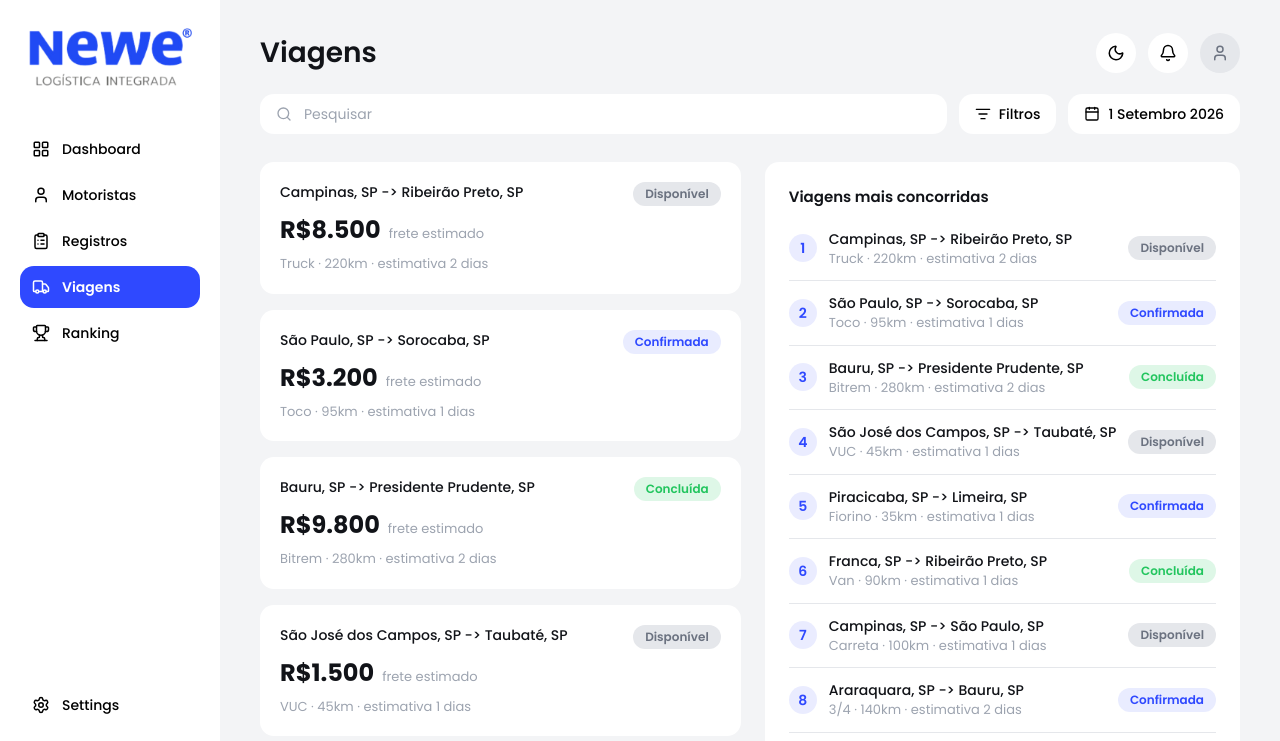
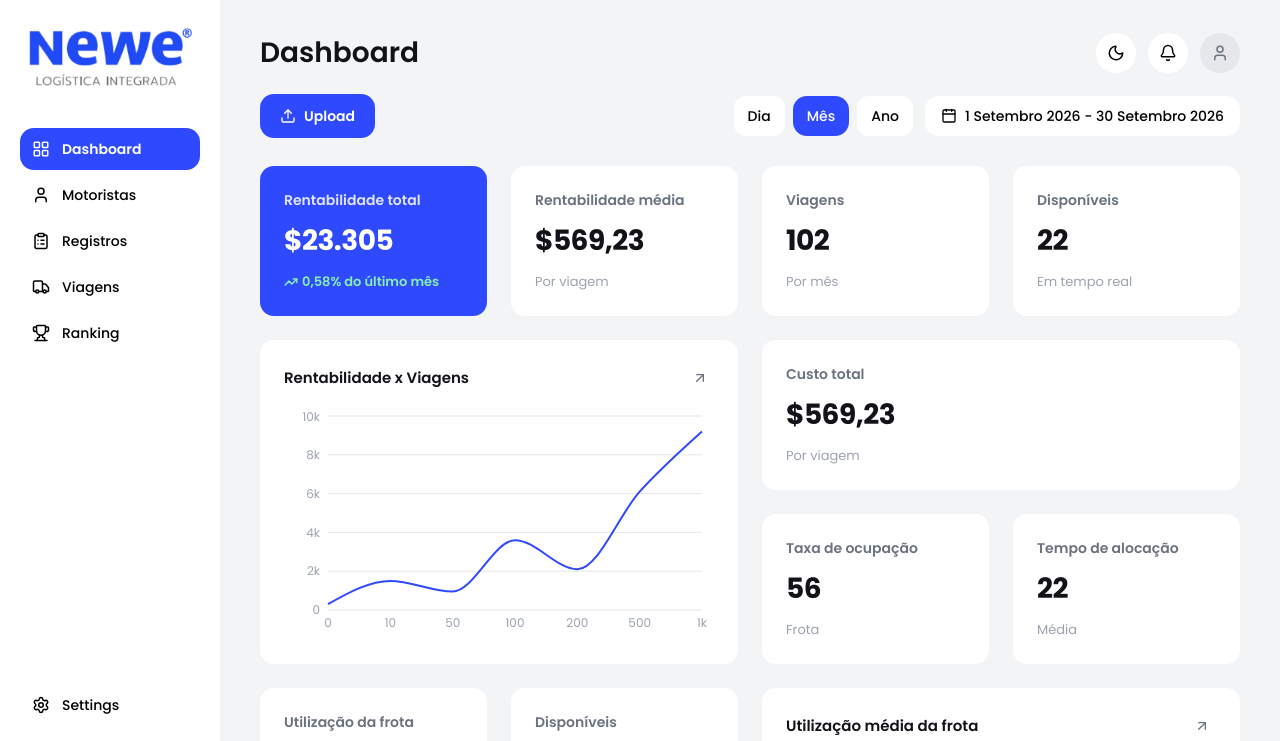
Before and after one commit to OmniDevsOficial/API-Logistica, a React (Vite) app in the folder frontend/: page / in a window 1280 px wide. Shown: the top 741 px of the page. Built offline with nearby package versions, Linux system fonts and the light colour scheme.

Commit message:
refactor(OM-75): adiciona roteamento com React Router e extrai header compartilhado entre as telas

```diff
--- a/frontend/package.json
+++ b/frontend/package.json
@@ -14,6 +14,7 @@
     "lucide-react": "^1.45.0",
     "react": "^19.2.8",
     "react-dom": "^19.2.8",
+    "react-router-dom": "^7.18.4",
     "recharts": "^3.10.1"
   },
   "devDependencies": {
--- a/frontend/src/app/App.tsx
+++ b/frontend/src/app/App.tsx
@@ -1,7 +1,7 @@
-import { ViagensPage } from '@pages/Viagens'
+import { AppRouter } from '@app/router'
 
 function App() {
-  return <ViagensPage />
+  return <AppRouter />
 }
 
 export default App
--- /dev/null
+++ b/frontend/src/app/router/AppRouter.tsx
@@ -0,0 +1,15 @@
+import { BrowserRouter, Navigate, Route, Routes } from "react-router-dom";
+import { DashboardPage } from "@pages/Dashboard";
+import { ViagensPage } from "@pages/Viagens";
+
+export function AppRouter() {
+  return (
+    <BrowserRouter>
+      <Routes>
+        <Route path="/" element={<DashboardPage />} />
+        <Route path="/viagens" element={<ViagensPage />} />
+        <Route path="*" element={<Navigate to="/" replace />} />
+      </Routes>
+    </BrowserRouter>
+  );
+}
--- /dev/null
+++ b/frontend/src/app/router/index.ts
@@ -0,0 +1 @@
+export { AppRouter } from "./AppRouter";
--- a/frontend/src/pages/Dashboard/ui/DashboardPage.tsx
+++ b/frontend/src/pages/Dashboard/ui/DashboardPage.tsx
@@ -26,11 +26,7 @@ export function DashboardPage() {
 
   return (
     <div className="min-h-screen">
-      <Sidebar
-        active="Dashboard"
-        open={sidebarOpen}
-        onClose={() => setSidebarOpen(false)}
-      />
+      <Sidebar open={sidebarOpen} onClose={() => setSidebarOpen(false)} />
       <main className="min-w-0 px-4 py-6 sm:px-10 sm:py-8 lg:ml-sidebar">
         <DashboardTopbar
           period={period}
--- a/frontend/src/pages/Viagens/ui/ViagensPage.tsx
+++ b/frontend/src/pages/Viagens/ui/ViagensPage.tsx
@@ -33,11 +33,7 @@ export function ViagensPage() {
 
   return (
     <div className="min-h-screen lg:h-screen lg:overflow-hidden">
-      <Sidebar
-        active="Viagens"
-        open={sidebarOpen}
-        onClose={() => setSidebarOpen(false)}
-      />
+      <Sidebar open={sidebarOpen} onClose={() => setSidebarOpen(false)} />
       <main className="min-w-0 px-4 py-6 sm:px-10 sm:py-8 lg:ml-sidebar lg:flex lg:h-full lg:min-h-0 lg:flex-col">
         <ViagensTopbar
           search={search}
--- /dev/null
+++ b/frontend/src/shared/ui/PageHeader/PageHeader.tsx
@@ -0,0 +1,47 @@
+import { Bell, Menu, Moon, User } from "lucide-react";
+
+export interface PageHeaderProps {
+  title: string;
+  onMenuClick: () => void;
+}
+
+const ICON_BUTTON_CLASS =
+  "flex h-10 w-10 shrink-0 cursor-pointer items-center justify-center rounded-full bg-surface text-black hover:text-fg";
+
+export function PageHeader({ title, onMenuClick }: PageHeaderProps) {
+  return (
+    <div className="flex items-center justify-between gap-4">
+      <div className="flex items-center gap-3">
+        <button
+          type="button"
+          className={`${ICON_BUTTON_CLASS} lg:hidden`}
+          aria-label="Abrir menu"
+          onClick={onMenuClick}
+        >
+          <Menu size={18} />
+        </button>
+        <h1 className="text-[28px] font-semibold text-fg">{title}</h1>
+      </div>
+
+      <div className="flex items-center gap-3">
+        <button
+          type="button"
+          className={ICON_BUTTON_CLASS}
+          aria-label="Alternar tema"
+        >
+          <Moon size={18} />
+        </button>
+        <button
+          type="button"
+          className={ICON_BUTTON_CLASS}
+          aria-label="Notificações"
+        >
+          <Bell size={18} />
+        </button>
+        <div className="flex h-10 w-10 items-center justify-center rounded-full bg-border text-fg-muted">
+          <User size={18} />
+        </div>
+      </div>
+    </div>
+  );
+}
--- a/frontend/src/shared/ui/index.ts
+++ b/frontend/src/shared/ui/index.ts
@@ -2,3 +2,5 @@ export { StatCard } from "./StatCard/StatCard";
 export type { StatCardProps } from "./StatCard/StatCard";
 export { ChartCard } from "./ChartCard/ChartCard";
 export type { ChartCardProps } from "./ChartCard/ChartCard";
+export { PageHeader } from "./PageHeader/PageHeader";
+export type { PageHeaderProps } from "./PageHeader/PageHeader";
--- a/frontend/src/widgets/dashboard-topbar/ui/DashboardTopbar.tsx
+++ b/frontend/src/widgets/dashboard-topbar/ui/DashboardTopbar.tsx
@@ -1,7 +1,8 @@
-import { Bell, Calendar, Menu, Moon, User } from "lucide-react";
+import { Calendar } from "lucide-react";
 import type { PeriodOption } from "@entities/dashboard-metrics";
 import { BotaoEnviarRelatorio } from "@features/enviar-relatorio/ui/BotaoEnviarRelatorio";
 import { PeriodFilter } from "@features/period-filter";
+import { PageHeader } from "@shared/ui";
 
 interface DashboardTopbarProps {
   period: PeriodOption;
@@ -9,9 +10,6 @@ interface DashboardTopbarProps {
   dateRangeLabel: string;
   onMenuClick: () => void;
 }
-
-const ICON_BUTTON_CLASS =
-  "flex h-10 w-10 shrink-0 cursor-pointer items-center justify-center rounded-full bg-surface text-black hover:text-fg";
 
 const DATE_RANGE_CLASS =
   "flex items-center gap-2 whitespace-nowrap rounded-md bg-surface px-4 py-2.5 text-sm font-medium text-black";
@@ -23,52 +21,14 @@ export function DashboardTopbar({
   onMenuClick,
 }: DashboardTopbarProps) {
   return (
-    <header className="mb-7">
+    <header className="mb-7 flex flex-col gap-5">
+      <PageHeader title="Dashboard" onMenuClick={onMenuClick} />
+
       <div className="flex flex-col gap-4 sm:hidden">
-        <div className="flex items-center justify-between">
-          <button
-            type="button"
-            className={ICON_BUTTON_CLASS}
-            aria-label="Abrir menu"
-            onClick={onMenuClick}
-          >
-            <Menu size={18} />
-          </button>
-
-          <div className="flex items-center gap-3">
-            <button
-              type="button"
-              className={ICON_BUTTON_CLASS}
-              aria-label="Alternar tema"
-            >
-              <Moon size={18} />
-            </button>
-
-            <button
-              type="button"
-              className={ICON_BUTTON_CLASS}
-              aria-label="Notificações"
-            >
-              <Bell size={18} />
-            </button>
-
-            <div className="flex h-10 w-10 items-center justify-center rounded-full bg-border text-fg-muted">
-              <User size={18} />
-            </div>
-          </div>
-        </div>
-
-        <h1 className="text-[28px] font-semibold text-fg">
-          Dashboard
-        </h1>
-
         <div className="flex items-center justify-between gap-3">
           <BotaoEnviarRelatorio />
 
-          <PeriodFilter
-            value={period}
-            onChange={onPeriodChange}
-          />
+          <PeriodFilter value={period} onChange={onPeriodChange} />
         </div>
 
         <div className={`${DATE_RANGE_CLASS} w-full justify-center`}>
@@ -77,59 +37,15 @@ export function DashboardTopbar({
         </div>
       </div>
 
-      <div className="hidden sm:flex sm:flex-col sm:gap-5">
-        <div className="flex flex-wrap items-center justify-between gap-4">
-          <div className="flex items-center gap-3">
-            <button
-              type="button"
-              className={`${ICON_BUTTON_CLASS} lg:hidden`}
-              aria-label="Abrir menu"
-              onClick={onMenuClick}
-            >
-              <Menu size={18} />
-            </button>
+      <div className="hidden flex-wrap items-center justify-between gap-3 sm:flex">
+        <BotaoEnviarRelatorio />
 
-            <h1 className="text-[28px] font-semibold text-fg">
-              Dashboard
-            </h1>
-          </div>
+        <div className="flex flex-wrap items-center gap-3">
+          <PeriodFilter value={period} onChange={onPeriodChange} />
 
-          <div className="flex items-center gap-3">
-            <button
-              type="button"
-              className={ICON_BUTTON_CLASS}
-              aria-label="Alternar tema"
-            >
-              <Moon size={18} />
-            </button>
-
-            <button
-              type="button"
-              className={ICON_BUTTON_CLASS}
-              aria-label="Notificações"
-            >
-              <Bell size={18} />
-            </button>
-
-            <div className="flex h-10 w-10 items-center justify-center rounded-full bg-border text-fg-muted">
-              <User size={18} />
-            </div>
-          </div>
-        </div>
-
-        <div className="flex flex-wrap items-center justify-between gap-3">
-          <BotaoEnviarRelatorio />
-
-          <div className="flex flex-wrap items-center gap-3">
-            <PeriodFilter
-              value={period}
-              onChange={onPeriodChange}
-            />
-
-            <div className={DATE_RANGE_CLASS}>
-              <Calendar size={16} />
-              <span>{dateRangeLabel}</span>
-            </div>
+          <div className={DATE_RANGE_CLASS}>
+            <Calendar size={16} />
+            <span>{dateRangeLabel}</span>
           </div>
         </div>
       </div>
--- a/frontend/src/widgets/sidebar/ui/Sidebar.tsx
+++ b/frontend/src/widgets/sidebar/ui/Sidebar.tsx
@@ -1,4 +1,5 @@
 import type { ComponentType } from "react";
+import { NavLink } from "react-router-dom";
 import {
   LayoutGrid,
   User,
@@ -13,28 +14,29 @@ import {
 interface NavItem {
   label: string;
   icon: ComponentType<{ size?: number; strokeWidth?: number }>;
+  path?: string;
 }
 
 const MAIN_NAV_ITEMS: NavItem[] = [
-  { label: "Dashboard", icon: LayoutGrid },
+  { label: "Dashboard", icon: LayoutGrid, path: "/" },
   { label: "Motoristas", icon: User },
   { label: "Registros", icon: ClipboardList },
-  { label: "Viagens", icon: Truck },
+  { label: "Viagens", icon: Truck, path: "/viagens" },
   { label: "Ranking", icon: Trophy },
 ];
 
-const NAV_ITEM_INACTIVE_CLASS =
-  "flex cursor-default items-center gap-3 rounded-md px-3 py-[11px] text-sm font-medium text-black";
-const NAV_ITEM_ACTIVE_CLASS =
-  "flex cursor-default items-center gap-3 rounded-md bg-primary px-3 py-[11px] text-sm font-semibold text-white";
+const NAV_ITEM_BASE_CLASS =
+  "flex items-center gap-3 rounded-md px-3 py-[11px] text-sm font-medium";
+const NAV_ITEM_INACTIVE_CLASS = `${NAV_ITEM_BASE_CLASS} text-black`;
+const NAV_ITEM_ACTIVE_CLASS = `${NAV_ITEM_BASE_CLASS} bg-primary font-semibold text-white`;
+const NAV_ITEM_DISABLED_CLASS = `${NAV_ITEM_BASE_CLASS} cursor-default text-black`;
 
 interface SidebarProps {
-  active: string;
   open: boolean;
   onClose: () => void;
 }
 
-export function Sidebar({ active, open, onClose }: SidebarProps) {
+export function Sidebar({ open, onClose }: SidebarProps) {
   return (
     <>
       <div
@@ -71,19 +73,27 @@ export function Sidebar({ active, open, onClose }: SidebarProps) {
         </div>
 
         <nav className="flex flex-1 flex-col gap-1">
-          {MAIN_NAV_ITEMS.map(({ label, icon: Icon }) => (
-            <div
+          {MAIN_NAV_ITEMS.map(({ label, icon: Icon, path }) =>
+            path ? (
+              <NavLink
                 key={label}
-              className={
-                label === active
-                  ? NAV_ITEM_ACTIVE_CLASS
-                  : NAV_ITEM_INACTIVE_CLASS
+                to={path}
+                end={path === "/"}
+                onClick={onClose}
+                className={({ isActive }) =>
+                  isActive ? NAV_ITEM_ACTIVE_CLASS : NAV_ITEM_INACTIVE_CLASS
                 }
               >
                 <Icon size={18} strokeWidth={2} />
                 <span>{label}</span>
+              </NavLink>
+            ) : (
+              <div key={label} className={NAV_ITEM_DISABLED_CLASS}>
+                <Icon size={18} strokeWidth={2} />
+                <span>{label}</span>
               </div>
-          ))}
+            ),
+          )}
         </nav>
 
         <div className="flex flex-col gap-1">
--- a/frontend/src/widgets/viagens-topbar/ui/ViagensTopbar.tsx
+++ b/frontend/src/widgets/viagens-topbar/ui/ViagensTopbar.tsx
@@ -1,4 +1,5 @@
-import { Bell, Calendar, ListFilter, Menu, Moon, Search, User } from "lucide-react";
+import { Calendar, ListFilter, Search } from "lucide-react";
+import { PageHeader } from "@shared/ui";
 
 interface ViagensTopbarProps {
   search: string;
@@ -6,9 +7,6 @@ interface ViagensTopbarProps {
   periodoLabel: string;
   onMenuClick: () => void;
 }
-
-const ICON_BUTTON_CLASS =
-  "flex h-10 w-10 shrink-0 cursor-pointer items-center justify-center rounded-full bg-surface text-black hover:text-fg";
 
 const PILL_CLASS =
   "flex items-center gap-2 whitespace-nowrap rounded-md bg-surface px-4 py-2.5 text-sm font-medium text-black";
@@ -21,39 +19,7 @@ export function ViagensTopbar({
 }: ViagensTopbarProps) {
   return (
     <header className="mb-7 flex flex-col gap-5">
-      <div className="flex items-center justify-between gap-4">
-        <div className="flex items-center gap-3">
-          <button
-            type="button"
-            className={`${ICON_BUTTON_CLASS} lg:hidden`}
-            aria-label="Abrir menu"
-            onClick={onMenuClick}
-          >
-            <Menu size={18} />
-          </button>
-          <h1 className="text-[28px] font-semibold text-fg">Viagens</h1>
-        </div>
-
-        <div className="flex items-center gap-3">
-          <button
-            type="button"
-            className={ICON_BUTTON_CLASS}
-            aria-label="Alternar tema"
-          >
-            <Moon size={18} />
-          </button>
-          <button
-            type="button"
-            className={ICON_BUTTON_CLASS}
-            aria-label="Notificações"
-          >
-            <Bell size={18} />
-          </button>
-          <div className="flex h-10 w-10 items-center justify-center rounded-full bg-border text-fg-muted">
-            <User size={18} />
-          </div>
-        </div>
-      </div>
+      <PageHeader title="Viagens" onMenuClick={onMenuClick} />
 
       <div className="flex flex-wrap items-center gap-3">
         <div className="relative min-w-[220px] flex-1">
```
Also changed, not shown: 2 other files (tests, documents, lock files or other folders). Lines whose indentation alone changed are shown as unchanged.
